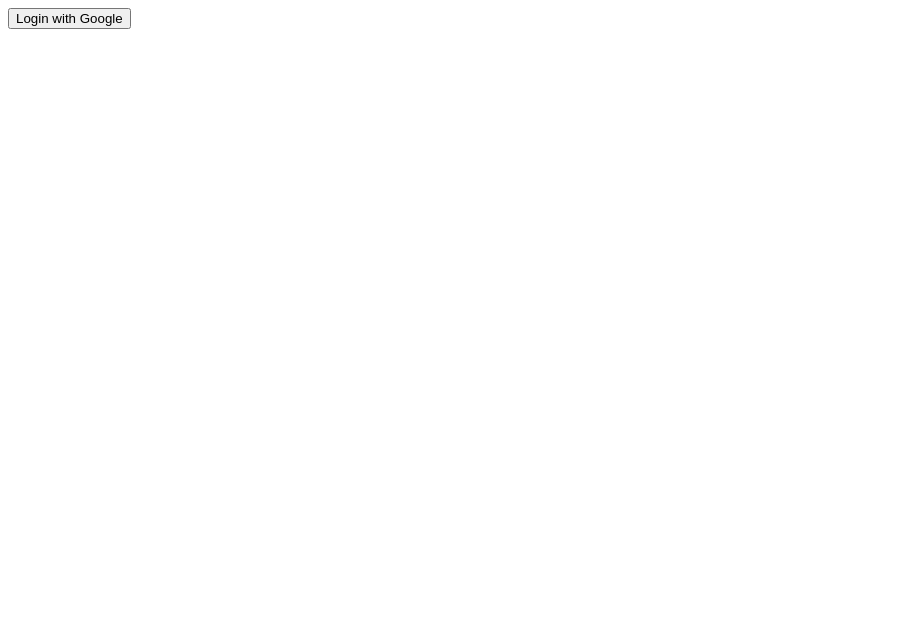
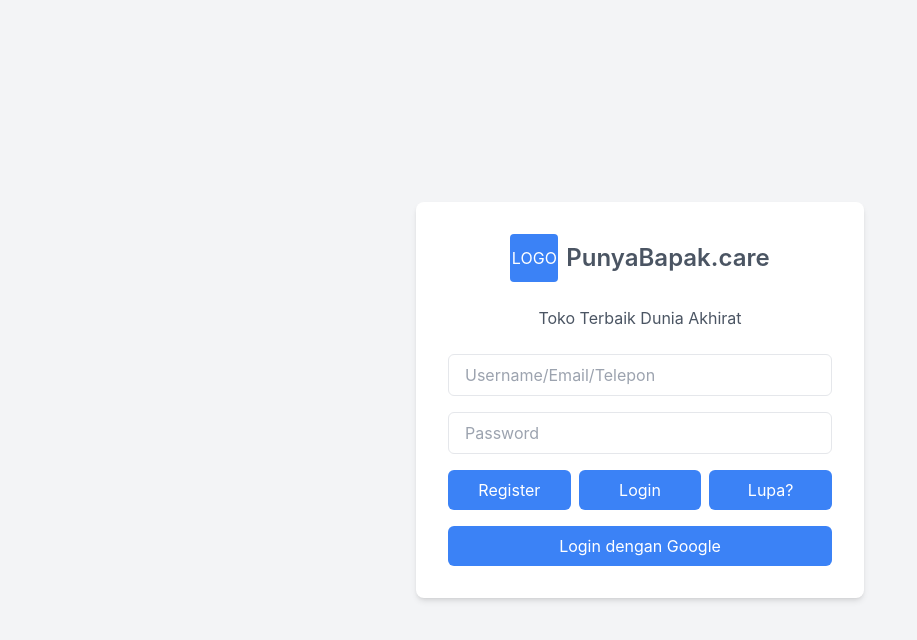
Before and after one commit to KyzutoGH/3D-Models-Shop, a Next.js app: page /login in a window 1280 px wide. Shown: the top 640 px of the page, without its empty margins (0-917 px from the left). Built offline with nearby package versions, Linux system fonts and the light colour scheme.

Commit message:
Tambah Tampilan Login

```diff
--- a/pages/_app.js
+++ b/pages/_app.js
@@ -1,3 +1,5 @@
+import '../styles/globals.css'  // Tambahkan ini di bagian atas file
+
 function MyApp({ Component, pageProps }) {
   return <Component {...pageProps} />;
 }
--- a/pages/login.js
+++ b/pages/login.js
@@ -1,17 +1,66 @@
 import React from 'react';
 
-const Login = () => {
-  const handleLogin = () => {
-    window.location.href = '/api/auth';  // Arahkan ke API route untuk login
-  };
+const LoginPage = () => {
+  return (
+    <div className="min-h-screen flex items-center justify-center bg-gray-100">
+      <div className="bg-white p-8 rounded-lg shadow-md w-full max-w-md">
+        <div className="flex items-center justify-center mb-6">
+          <div className="bg-blue-500 w-12 h-12 flex items-center justify-center text-white rounded">
+            LOGO
+          </div>
+          <h1 className="text-2xl text-gray-600 ml-2 font-semibold">PunyaBapak.care</h1>
+        </div>
 
-  return (
-    <div className="flex justify-center items-center min-h-screen">
-      <button onClick={handleLogin} className="px-4 py-2 bg-blue-500 text-white rounded-lg">
-        Login with Google
-      </button>
+        <h2 className="text-center text-gray-600 mb-6">Toko Terbaik Dunia Akhirat</h2>
+
+        <form className="space-y-4">
+          <div>
+            <input
+              type="text"
+              placeholder="Username/Email/Telepon"
+              className="w-full px-4 py-2 border rounded-md focus:outline-none focus:ring-2 focus:ring-blue-500"
+            />
+          </div>
+
+          <div>
+            <input
+              type="password"
+              placeholder="Password"
+              className="w-full px-4 py-2 border rounded-md focus:outline-none focus:ring-2 focus:ring-blue-500"
+            />
+          </div>
+
+          <div className="flex justify-between gap-2">
+            <button
+              type="button"
+              className="flex-1 bg-blue-500 text-white py-2 rounded-md hover:bg-blue-600 transition-colors"
+            >
+              Register
+            </button>
+            <button
+              type="submit"
+              className="flex-1 bg-blue-500 text-white py-2 rounded-md hover:bg-blue-600 transition-colors"
+            >
+              Login
+            </button>
+            <button
+              type="button"
+              className="flex-1 bg-blue-500 text-white py-2 rounded-md hover:bg-blue-600 transition-colors"
+            >
+              Lupa?
+            </button>
+          </div>
+
+          <button
+            type="button"
+            className="w-full bg-blue-500 text-white py-2 rounded-md hover:bg-blue-600 transition-colors mt-4"
+          >
+            Login dengan Google
+          </button>
+        </form>
+      </div>
     </div>
   );
 };
 
-export default Login;
+export default LoginPage;
--- a/styles/globals.css
+++ b/styles/globals.css
@@ -1,3 +1,7 @@
+@tailwind base;
+@tailwind components;
+@tailwind utilities;
+
 html,
 body {
   padding: 0;
--- a/tailwind.config.js
+++ b/tailwind.config.js
@@ -1,8 +1,12 @@
 /** @type {import('tailwindcss').Config} */
 module.exports = {
   content: [
-    "./pages/**/*.{js,ts,jsx,tsx}",
-    "./components/**/*.{js,ts,jsx,tsx}",
+    "./src/pages/**/*.{js,ts,jsx,tsx,mdx}",
+    "./src/components/**/*.{js,ts,jsx,tsx,mdx}",
+    "./src/app/**/*.{js,ts,jsx,tsx,mdx}",
+    "./app/**/*.{js,ts,jsx,tsx,mdx}",
+    "./pages/**/*.{js,ts,jsx,tsx,mdx}",
+    "./components/**/*.{js,ts,jsx,tsx,mdx}",
   ],
   theme: {
     extend: {},
```
Also changed, not shown: utils/firebaseClient.js (deleted, +0 -19 lines).
